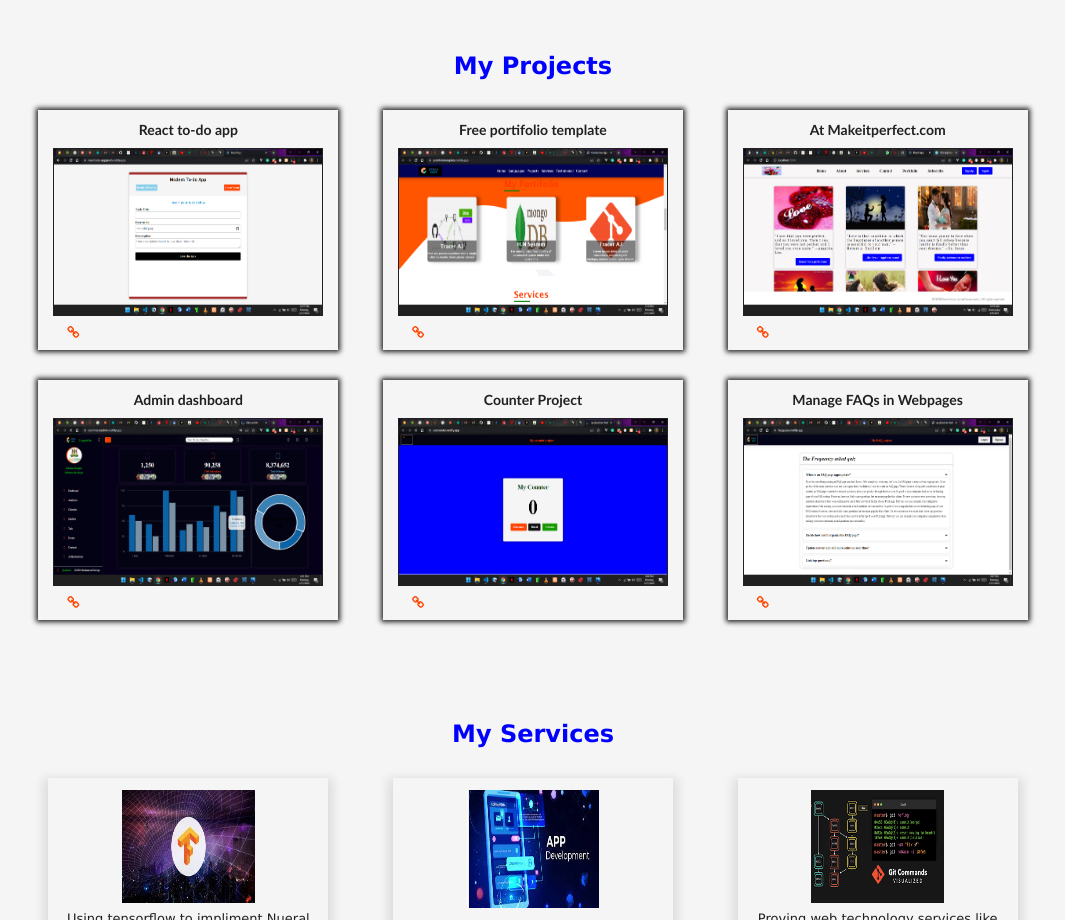
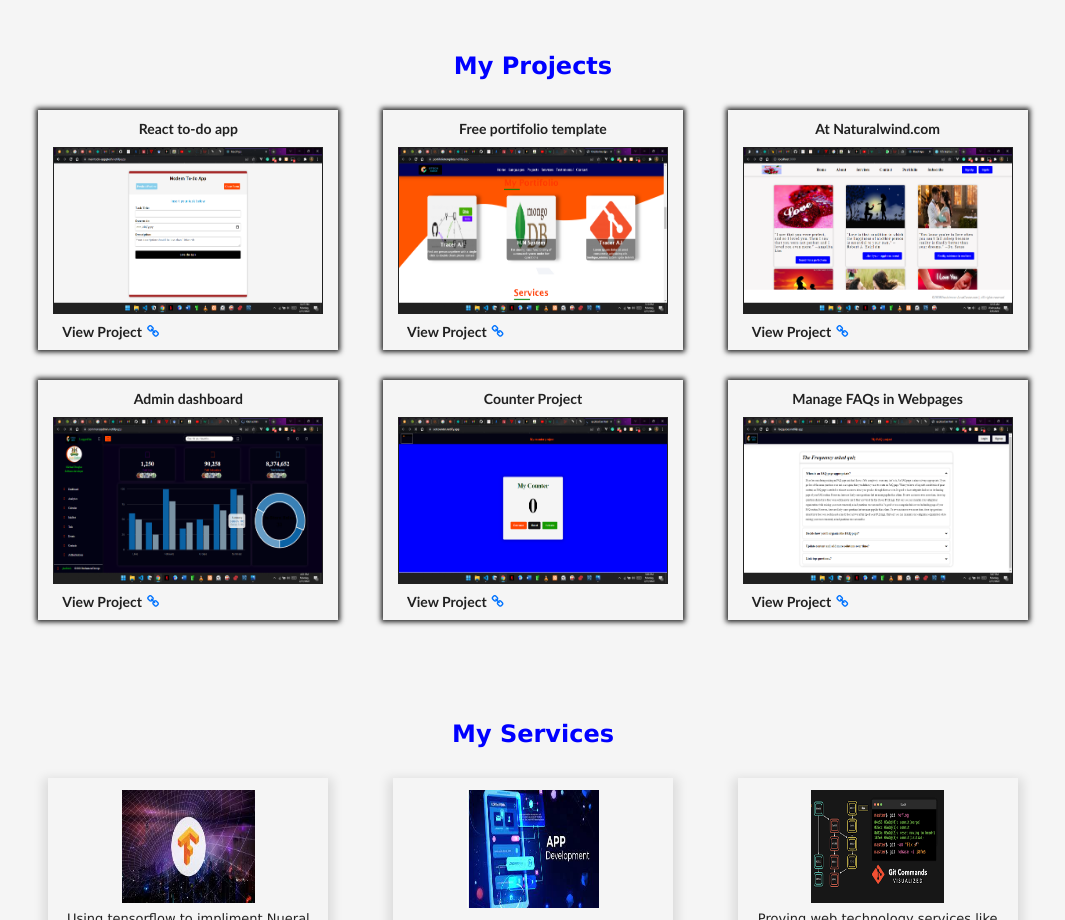
Before and after one commit to michaeldouglasvg/MyPortifolio.app, a plain HTML site: page index.html in a window 1280 px wide. Shown: the part 1200-2120 px from the top of the page, without its empty margins (107-1172 px from the left). Drawn offline with nearby package versions, Linux system fonts and the light colour scheme.

Commit message:
portifolio

```diff
--- a/js/index.js
+++ b/js/index.js
@@ -422,9 +422,9 @@ const projectCard = [
     },
     {
         id: 3,
-        projectTitle: "At Makeitperfect.com",
+        projectTitle: "At Naturalwind.com",
         projectImage: "../images/Projects/React.png",
-        projectLink: "https://michaeldouglasvg.github.io/web.com/",
+        projectLink: "https://atmakeitperfect.netlify.app",
         projectCartegory: "Web Site",
         projectSize: "30MBs",
         hostedOn: "Github",
@@ -483,7 +483,7 @@ function displayProjects(items){
                 <p>${singleProject.projectTitle}</p>
                 <img src=${singleProject.projectImage} alt="project image" height="100px">
                 <div class="info">
-                    <a href="${singleProject.projectLink}"><i class="fa fa-link"></i></a>
+                    <a href="${singleProject.projectLink}" target="__blank">View Project<i class="fa fa-link"></i></a>
                 </div>
             </div>
             <div class="projects__project-description cardback">
--- a/styles/_projects.scss
+++ b/styles/_projects.scss
@@ -46,10 +46,14 @@
         @media only screen and (min-width: 769px){
            width: 80%;
            margin: 20px auto;
+           grid-template-columns: repeat(auto-fit, minmax(24rem, 1fr));
+           grid-gap: 10px;
         }
         @media only screen and (min-width: 1025px){
            width: 80%;
            margin: 20px auto;
+           grid-template-columns: repeat(auto-fit, minmax(27rem, 1fr));
+           grid-gap: 10px;
         }
     }
 
@@ -100,10 +104,10 @@
                 font-family: 'Gill Sans', 'Gill Sans MT', Calibri, 'Trebuchet MS', sans-serif;
                 display: flex;
                 align-items: center;
-                &:nth-child(1){
+                &:nth-last-child(1){
                     i{
                         padding-left: 5px;
-                        color: orangered;
+                        color: rgb(0, 115, 255);
                         font-size: 13px;
                     }
                 }
```
Also changed, not shown: styles/import.css, 1 other file.
